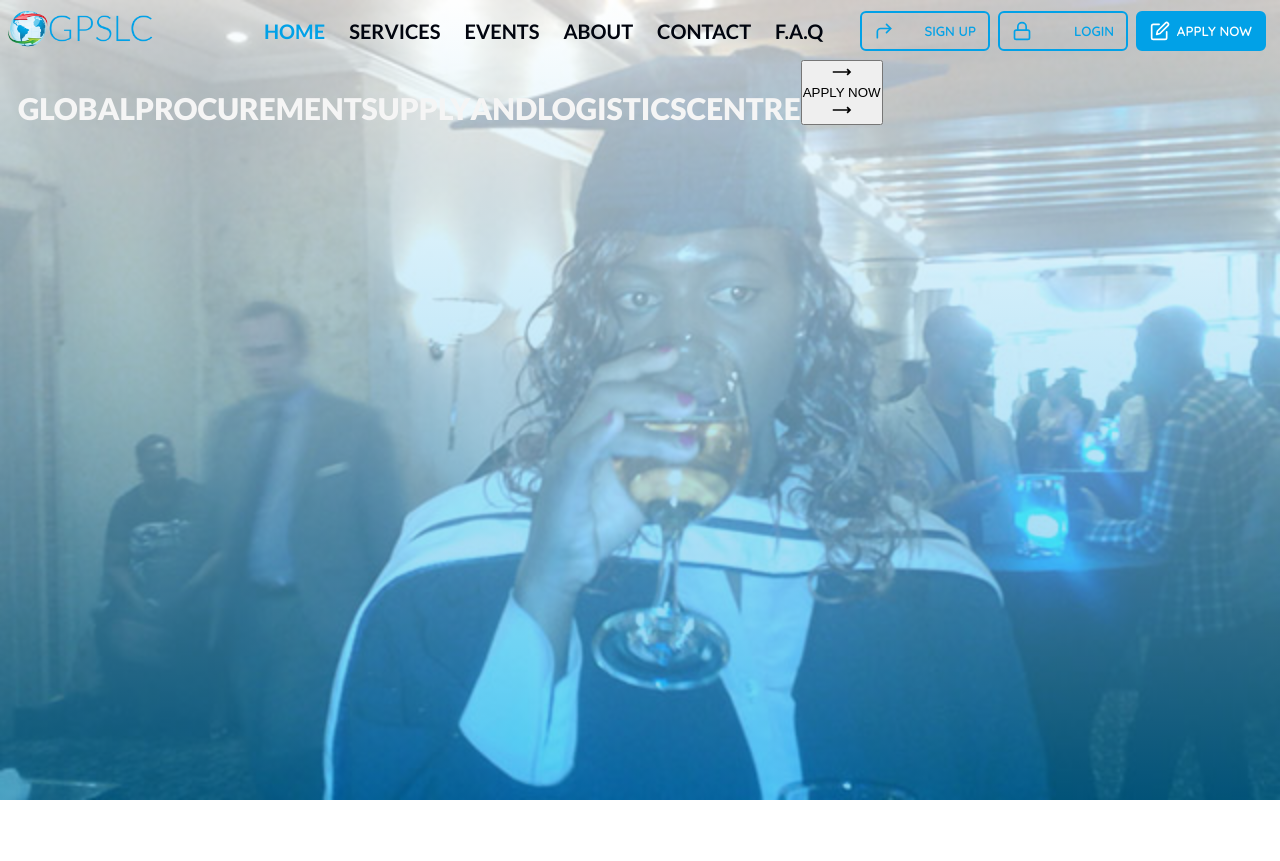
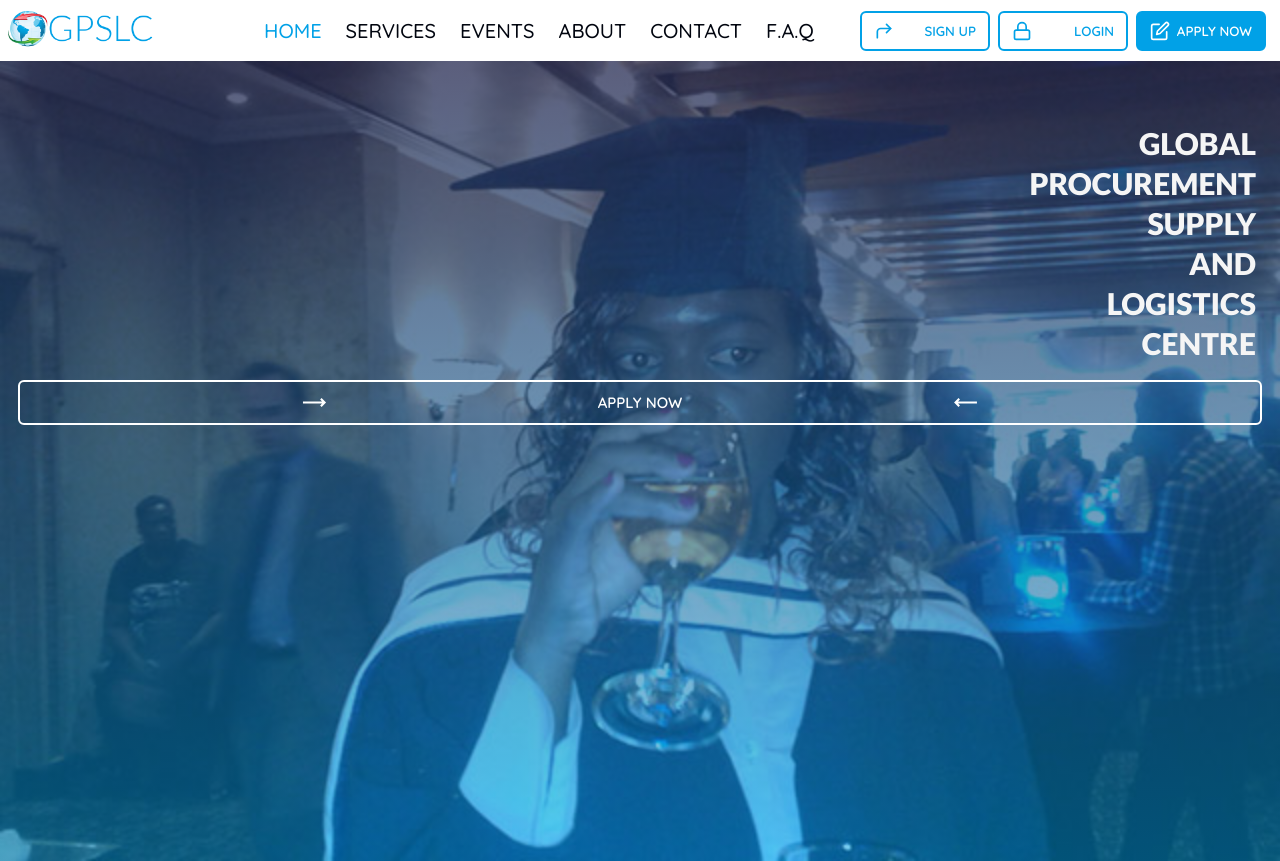
Before and after one commit to DrRichadams/gpslc, a React (Create React App) app: page / in a window 1280 px wide. Before the commit the page ends 800 px from the top, so only its background shows below. Built offline with nearby package versions, Linux system fonts and the light colour scheme; a web font is replaced by a local one.

Commit message:
Another comit

```diff
--- a/src/components/A1_Home.js
+++ b/src/components/A1_Home.js
@@ -12,12 +12,12 @@ const A1_Home = () =>{
                         <p className="banner_message">{item}</p>
                      ))
                  }
+             </div>
                  <button className="apply_btn">
-                     <CgArrowLongRight size={20} />
+                     <CgArrowLongRight size={25} />
                      <p>APPLY NOW</p>
-                     <CgArrowLongRight size={20} />
+                     <CgArrowLongLeft size={25} />
                  </button>
-             </div>
         </div>
     )
 }
--- a/src/styles/a1_home.css
+++ b/src/styles/a1_home.css
@@ -3,7 +3,7 @@
     min-height: 100vh;
     background-color: #01050fbb;
     padding-top: 60px;
-    background: linear-gradient(rgba(255, 255, 255, 0.747), rgba(1,161,231,0.5)), url("./../../public/resources/banner.jpg");
+    background: linear-gradient(rgba(36, 40, 80, 0.745), rgba(1,161,231,0.5)), url("./../../public/resources/banner.jpg");
     background-repeat: no-repeat;
     background-size: cover;
     background-position: center;
@@ -13,13 +13,37 @@
     flex-direction: column;
 }
 
+.apply_btn {
+    display: flex;
+    justify-content: space-evenly;
+    align-items: center;
+    border: 2px solid #fff;
+    border-radius: 6px;
+    background-color: transparent;
+    color: #fff;
+    padding: 8px 12px;
+    margin: 15px 0;
+    font-family: Quicksand;
+    font-weight: 600;
+    font-size: 15px;
+    cursor: pointer;
+}
+
+.apply_btn:hover {
+    letter-spacing: 1px;
+    background-color: rgb(1, 161, 231);
+    color: #fff;
+    border-color: rgb(1, 161, 231);
+    padding: 8px 15px;
+}
+
 .banner_message {
     font-family: Lato, sans-serif;
     font-weight: 900;
-    margin: 15px 0;
+    margin: 4px 6px;
     font-size: 30px;
     text-transform: uppercase;
     text-align: right;
     color: #f5f5f5;
-    display: inline-block;
+    /* display: inline-block; */
 }
--- a/src/styles/top_nav_bar.css
+++ b/src/styles/top_nav_bar.css
@@ -1,9 +1,9 @@
 .top_nav_bar_container {
     padding: 6px;
     overflow: hidden;
-    position: absolute;
+    /* position: absolute; */
     width: 100%;
-    height: 100vh;
+    /* height: 100vh; */
 }
 
 .mobile_nav_bar {
@@ -245,9 +245,9 @@
 
 .openMainLink {
     list-style: none;
-    font-family: Lato, sans-serif;
+    font-family: Quicksand, sans-serif;
     font-size: 20px;
-    font-weight: 600;
+    font-weight: 500;
     margin-right: 8px;
     /* background-color: red; */
     color: #01050f8c;
```
